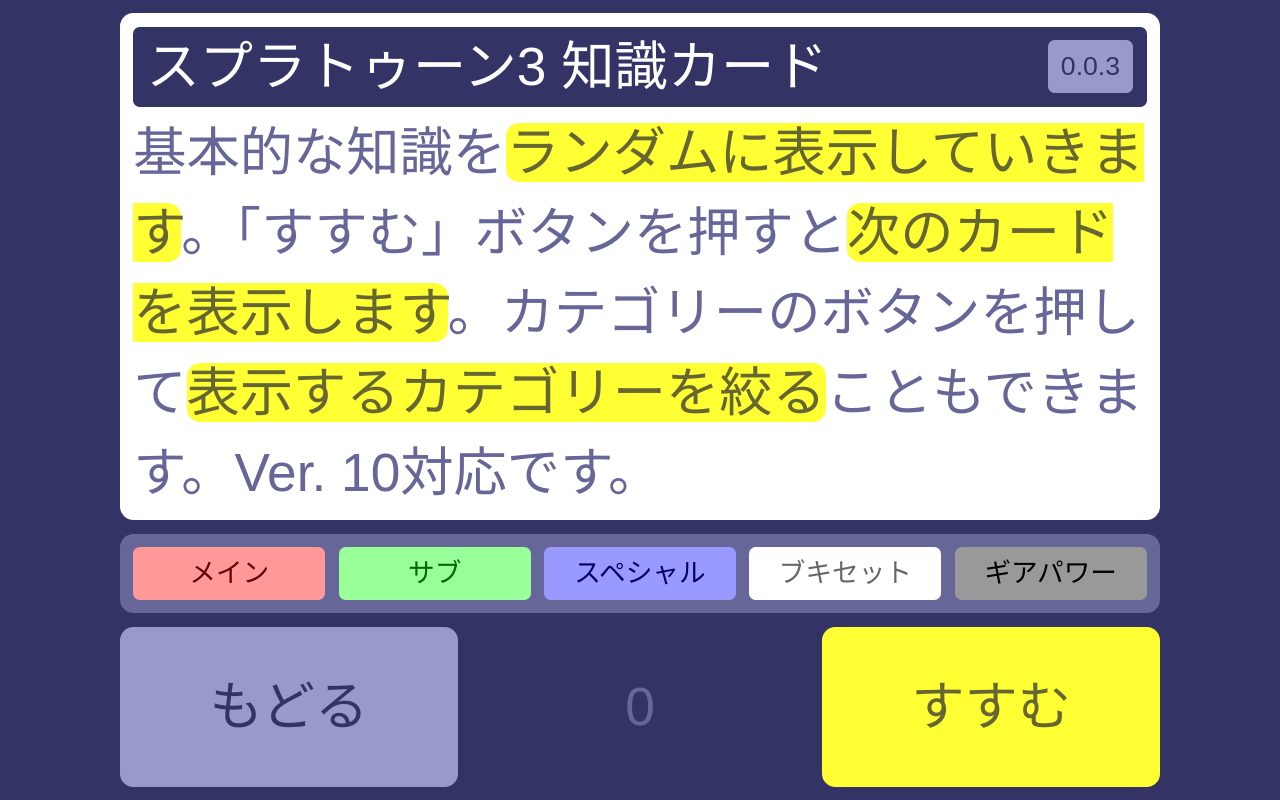
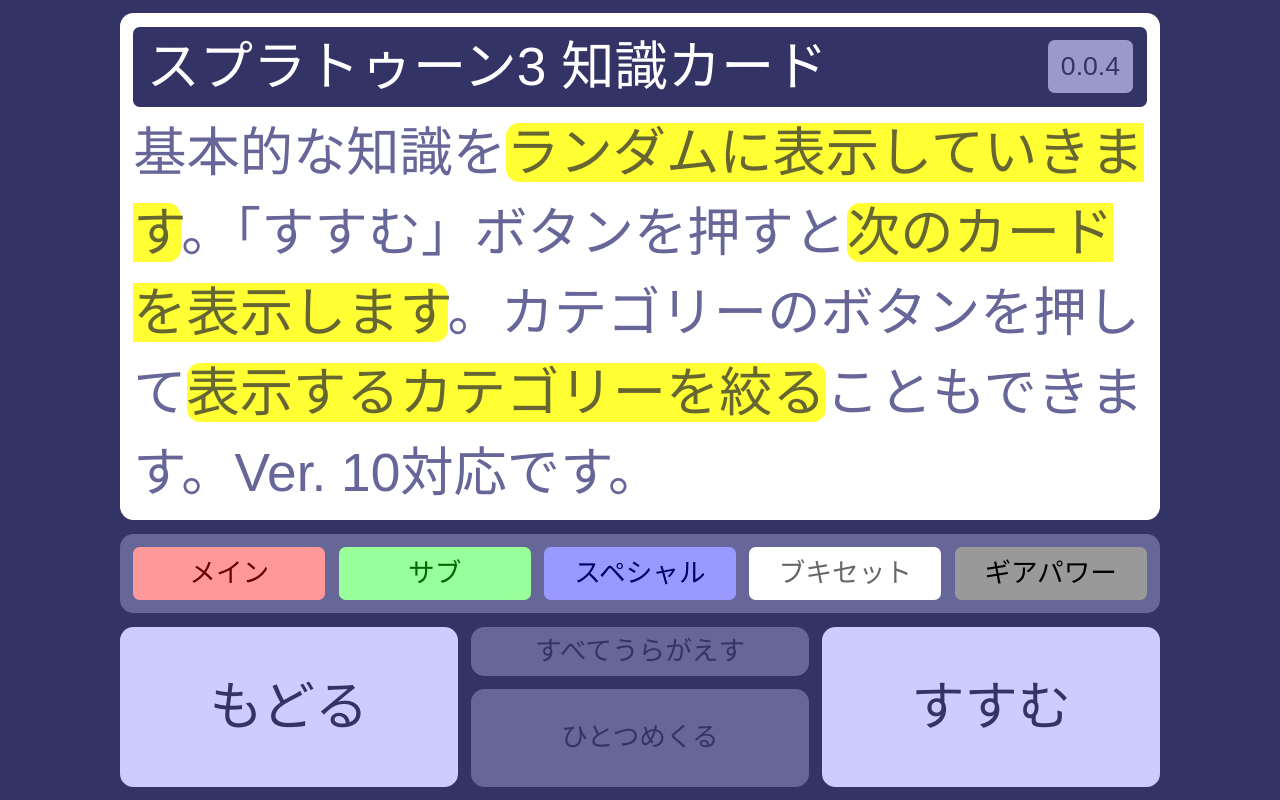
Before and after one commit to aught-ace/splatoon3, a plain HTML site: page index.html in a window 1280 px wide. Drawn offline with Linux system fonts and the light colour scheme.

Commit message:
うらがえし機能を実装

```diff
--- a/index.html
+++ b/index.html
@@ -28,7 +28,8 @@
                 </div>
                 <div id="change-button">
                     <button id="back">もどる</button>
-                    <div id="number"></div>
+                    <label id="reverse"><input type="checkbox">すべてうらがえす</label>
+                    <label id="show"><input type="checkbox">ひとつめくる</label>
                     <button id="next">すすむ</button>
                 </div>
             </div>
--- a/main.js
+++ b/main.js
@@ -1,6 +1,6 @@
 'use strict';
 
-const thisVersion = '0.0.3';
+const thisVersion = '0.0.4';
 
 // 知識集
 const card = [
@@ -1496,6 +1496,7 @@ const card = [
     },
 ];
 
+// カテゴリーの対応
 const categoryClassName = {
     'メイン': 'main',
     'サブ': 'sub',
@@ -1504,13 +1505,16 @@ const categoryClassName = {
     'ブキセット': 'weapon-set',
 };
 
-// 現在のインデクス
-let index = 0;
+let index = 0; // 現在のインデクス
 
 // 要素
 const backButton = document.querySelector('#back'); // もどるボタン
-const numberDiv = document.querySelector('#number'); // ナンバー
+const reverseButton = document.querySelector('#reverse'); // すべてうらがえすボタン
+const showButton = document.querySelector('#show'); // めくるボタン
+const showCheck = document.querySelector('#show input[type="checkbox"]'); // みるチェックボックス
+const reverseCheck = document.querySelector('#reverse input[type="checkbox"]'); // うらがえしのチェックボックス
 const nextButton = document.querySelector('#next'); // すすむボタン
+const cardWrap = document.querySelector('#card'); // カード全体
 const cardCategory = document.querySelector('#card-category'); // カテゴリー
 const cardTitle = document.querySelector('#card-title'); // タイトル
 const cardBody = document.querySelector('#card-body'); // 本文
@@ -1532,13 +1536,14 @@ const viewCard = () => {
     cardCategory.innerHTML = card[index].category;
     cardBody.innerHTML = card[index].body;
     cardCategory.className = categoryClassName[card[index].category];
-    numberDiv.textContent = index;
 }
 viewCard();
 
 // 前のカードを表示
 const backCard = (event) => {
     let c = null;
+
+    showCheck.checked = false;
 
     do {
         index--;
@@ -1560,6 +1565,8 @@ const backCard = (event) => {
 const nextCard = (event) => {
     let c = null;
 
+    showCheck.checked = false;
+
     do {
         index++;
         if(card.length <= index) index = 0;
--- a/style.css
+++ b/style.css
@@ -49,6 +49,15 @@ main {
     grid-template-columns: 1fr auto;
     grid-template-rows: 1fr;
     display: grid;
+}
+
+:has(#reverse input:checked):has(#show input:not(:checked)) #card,
+:has(#reverse input:not(:checked)):has(#show input:checked) #card {
+    background-color: #669;
+}
+:has(#reverse input:checked):has(#show input:not(:checked)) #card-body,
+:has(#reverse input:not(:checked)):has(#show input:checked) #card-body {
+    visibility: hidden;
 }
 
 #card-title {
@@ -159,40 +168,56 @@ input[type="checkbox"] {
 
 #change-button {
     grid-template-columns: 1fr 1fr 1fr;
-    grid-template-rows: 1fr;
+    grid-template-rows: 1fr 2fr;
+    block-size: 3rem;
     border-radius: 0.25rem;
     gap: 0.25rem;
     display: grid;
 }
 
-#number {
-    color: #669;
-    padding-block: 1rem;
-    border-style: none;
-    border-radius: 0.25rem;
-    inline-size: 100%;
-    text-align: center;
+/* 下のボタン類 */
+#back {
+    background-color: #CCF;
+    color: #336;
+    grid-column: 1 / 2;
+    grid-row: 1 / 3;
+}
+#back:active {
+    background-color: #99C;
+    color: #003;
+}
+#next {
+    background-color: #CCF;
+    color: #336;
+    grid-column: 3 / 4;
+    grid-row: 1 / 3;
+}
+#next:active {
+    background-color: #99C;
+    color: #003;
+}
+#reverse {
+    grid-column: 2 / 3;
+    grid-row: 1 / 2;
+}
+#show {
+    grid-column: 2 / 3;
+    grid-row: 2 / 3;
+}
+#change-button label {
+    background-color: #669;
+    color: #336;
+    font-size: 0.5rem;
+    display: flex;
+    align-items: center;
+    justify-content: center;
+}
+#change-button label:has(:checked) {
+    background-color: #99C;
+    color: #003;
 }
 
-#back {
-    background-color: #99C;
-    color: #336;
-}
-#back:active {
-    background-color: #669;
-    color: #336;
-}
-#next {
-    background-color: #FF3;
-    color: #663;
-}
-#next:active {
-    background-color: #CC0;
-    color: #663;
-}
-
-#back, #next {
-    padding-block: 1rem;
+#back, #reverse, #show, #next {
     border-style: none;
     border-radius: 0.25rem;
     inline-size: 100%;
@@ -200,10 +225,6 @@ input[type="checkbox"] {
     -webkit-user-select: none; /* Safari */
     user-select: none;
     cursor: pointer;
-}
-
-ul {
-    list-style: none;
 }
 
 :root, body {
```
